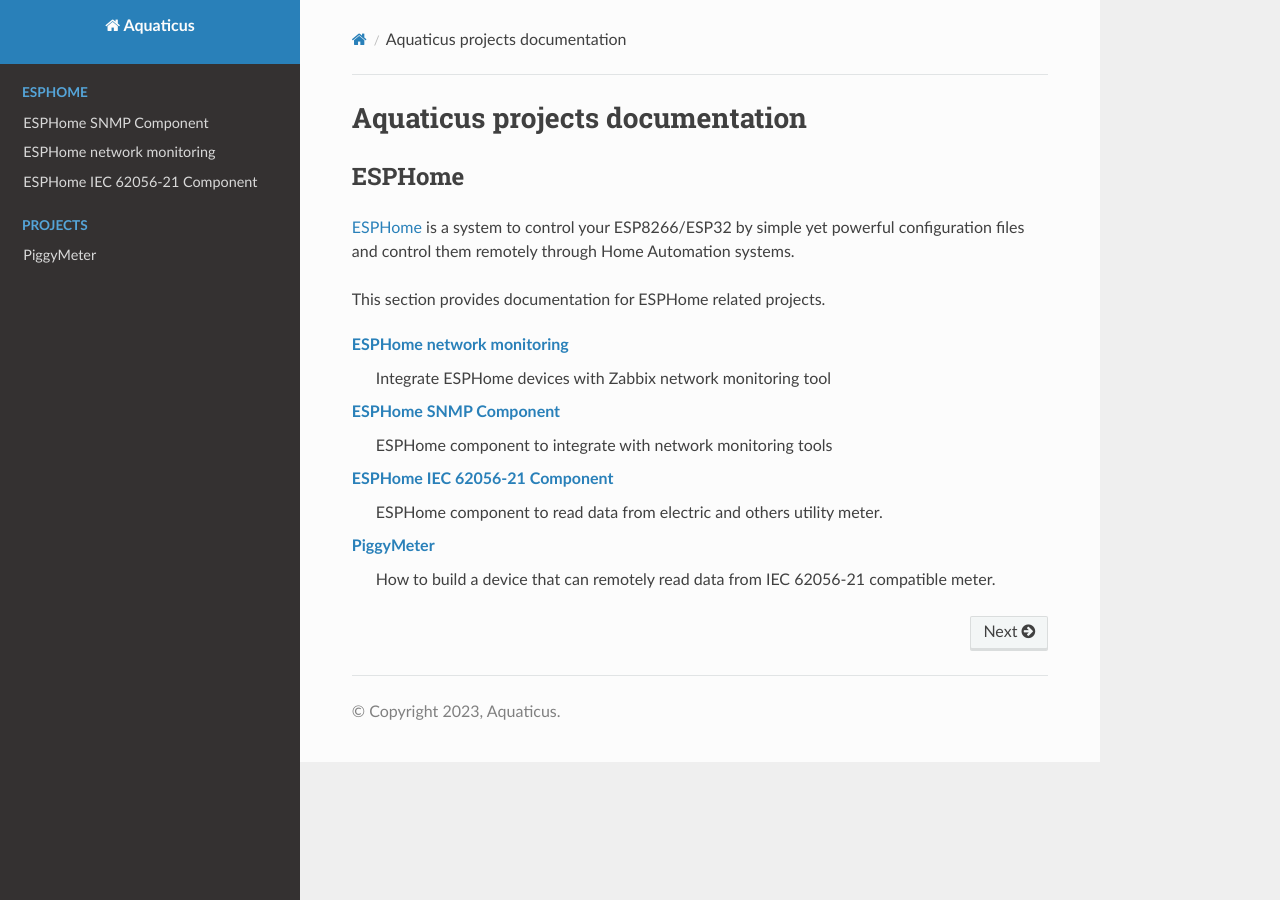
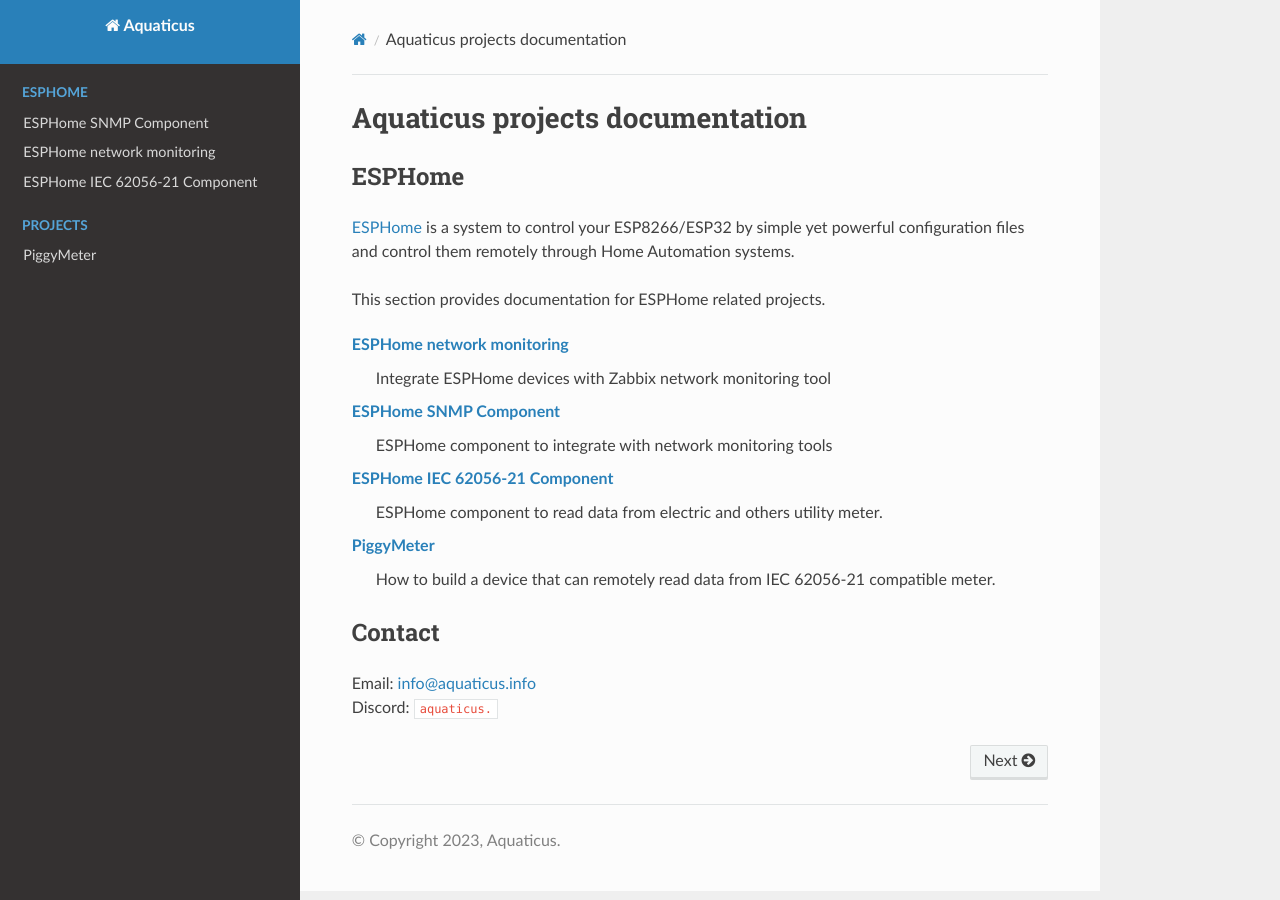
Before and after one commit to aquaticus/aquaticus.github.io, a Sphinx documentation site: the page built from doc/index.rst, in a window 1280 px wide. Built offline with Sphinx 7.4.7 and the Read the Docs theme 2.0.0, drawn with Linux system fonts in a browser that asks for light colours.

Commit message:
contact info

```diff
--- a/doc/index.rst
+++ b/doc/index.rst
@@ -36,3 +36,9 @@
    :hidden:
 
    meter
+
+Contact
+-------
+
+| Email: info@aquaticus.info
+| Discord: ``aquaticus.``
```
